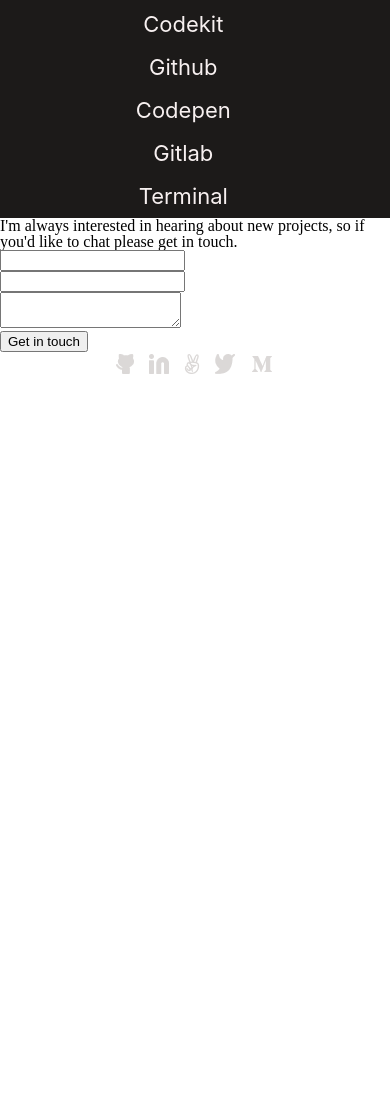
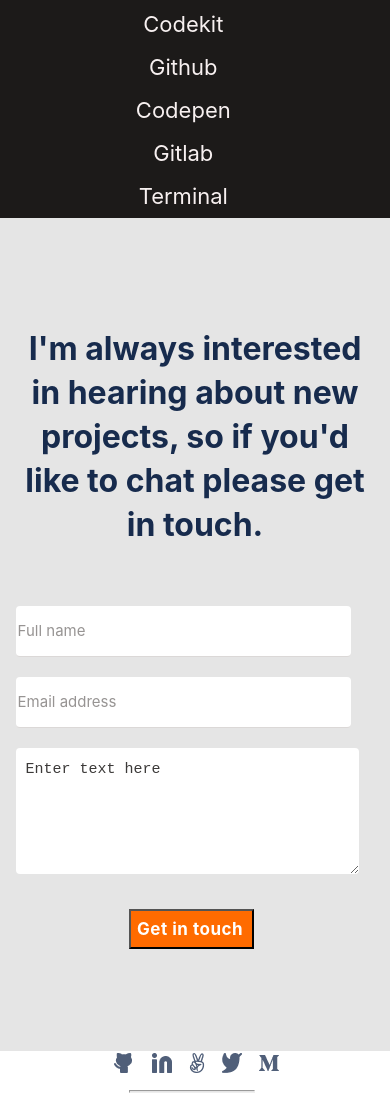
Before and after one commit to solog0039/Contact-form, a website: page index.html in a window 390 px wide. Shown: the part 5952-7053 px from the top of the page. Before the commit the page ends 6331 px from the top, so only its background shows below. Drawn offline with Linux system fonts and the light colour scheme; a web font is replaced by a local one.

Commit message:
Contact form added to my mobile version portifolio

```diff
--- a/index.html
+++ b/index.html
@@ -156,39 +156,38 @@
   </ul>
 </section>
 
-<form class="contact" action="https://formspree.io/f/{Portifolio-contact}" method="post">
- <ul>
-  <li> I'm always interested in hearing about new projects, so if you'd like to chat please get in touch.</li>
+<form class="contact-form" action="https://formspree.io/f/{Portifolio-contact}" method="post">
+  <ul class="ul-contact">
+    <li class="p-contact ">I'm always interested in hearing about new projects, so if you'd like to chat please get in touch.</li>
     <li>
       <label for="name"></label>
-      <input type="text" id="name" name="user_name" />
+      <input type="text" id="name" name="user_name" placeholder="Full name" maxlength="30" required>
     </li>
-
     <li>
       <label for="mail"></label>
-      <input type="email" id="mail" name="user_email" />
+      <input type="email" id="mail" name="user_email" placeholder="Email address" required>
     </li>
-
     <li>
       <label for="msg"></label>
-    <textarea id="msg" name="user_message">
-    </textarea>
+      <textarea id="msg" name="user_message" placeholder="Enter text here" maxlength="500" required></textarea>
     </li>
-   <li class="button">
-  <button type="submit">Get in touch</button>
+    <li class="submit-button">
+      <button type="submit" id="get-in-touch">Get in touch</button>
     </li>
+  </ul>
 
  </ul>
 </form>
 
 <footer class="footer-social-media">
   <ul class="social-media-list">
-      <li class="social"><a href="https://github.com/solog0039"><img  src="./assets/socialmedia/github.png" alt="Github"></a></li>
-      <li class="social"><a href="www.linkedin.com/in/solomon-kidanu-62a994232"><img  src="./assets/socialmedia/linkidin.png" alt="linkedin"></a></li>
-      <li class="social"><a href="##"><img  src="./assets/socialmedia/tump.png" alt="tum"></a></li>
-      <li class="social"><a href="https://twitter.com/Solomon57320119"><img  src="./assets/socialmedia/tiwtter.png" alt="tiwtter"></a></li>
-      <li class="social"><a href="##"><img  src="./assets/socialmedia/m.png" alt="M"></a></li>
+      <li class="socia-c"><a href="https://github.com/solog0039"><img  src="./assets/social media footer/Icon -GitHub.png" alt="Github"></a></li>
+      <li class="social-c"><a href="www.linkedin.com/in/solomon-kidanu-62a994232"><img  src="./assets/social media footer/Icon - Linkedin.png" alt="linkedin"></a></li>
+      <li class="social-c"><a href="##"><img  src="./assets/social media footer/Angelist.png" alt="tum"></a></li>
+      <li class="social-c"><a href="https://twitter.com/Solomon57320119"><img  src="./assets/social media footer/Icon - Twitter.png" alt="tiwtter"></a></li>
+      <li class="social-c"><a href="##"><img  src="./assets/social media footer/medium.png" alt="Medium"></a></li>
   </ul>
+  <hr class="line-c">
 </footer>
 </body>
 </html>
--- a/style.css
+++ b/style.css
@@ -662,7 +662,122 @@
   list-style: none;
 }
 
-/* social media footer styles */
+/* Contact form */
+
+.contact-form {
+  display: flex;
+  flex-direction: column;
+  background: #e5e5e5;
+  justify-content: center;
+  align-items: center;
+}
+
+.ul-contact {
+  list-style: none;
+}
+
+.p-contact {
+  margin: 13vh 3vw 7vh 3vw;
+  font-family: 'Inter', sans-serif;
+  font-style: normal;
+  font-weight: 700;
+  font-size: 32px;
+  line-height: 44px;
+  text-align: center;
+  color: #172b4d;
+}
+
+#name {
+  height: 48px;
+  margin-left: 4vw;
+  width: 85vw;
+  border: none;
+  border-bottom: 1px solid #dbd8d7;
+  border-radius: 4px;
+  margin-bottom: 20px;
+}
+
+#name::placeholder {
+  font-family: 'Inter', sans-serif;
+  font-style: normal;
+  font-weight: 400;
+  font-size: 15px;
+  line-height: 24px;
+  align-self: center;
+  color: #979493;
+}
+
+#mail {
+  height: 48px;
+  margin-left: 4vw;
+  width: 85vw;
+  border: none;
+  border-bottom: 1px solid #dbd8d7;
+  border-radius: 4px;
+  margin-bottom: 20px;
+}
+
+#mail::placeholder {
+  font-family: 'Inter', sans-serif;
+  font-style: normal;
+  font-weight: 400;
+  font-size: 15px;
+  line-height: 24px;
+  display: flex;
+  align-items: center;
+  color: #979493;
+}
+
+#msg {
+  margin-left: 4vw;
+  width: 85vw;
+  height: 114px;
+  border: none;
+  border-radius: 4px;
+  padding-left: 10px;
+  padding-top: 10px;
+}
+
+#msg::placeholder {
+  font-family: 'Inter'sans-serif;
+  font-style: normal;
+  font-weight: 400;
+  font-size: 15px;
+  line-height: 24px;
+  color: #3c3a39;
+}
+
+.submit-button {
+  align-items: center;
+  padding: 12px;
+  margin-left: 30vw;
+  margin-top: 20px;
+  margin-bottom: 90px;
+}
+
+#get-in-touch {
+  font-family: 'Inter', sans-serif;
+  font-style: normal;
+  font-weight: 700;
+  font-size: 17px;
+  line-height: 24px;
+  background-color: #ff6b00;
+  display: flex;
+  align-items: center;
+  text-align: center;
+  letter-spacing: 0.03em;
+  color: #fff;
+  width: 125px;
+  height: 40px;
+}
+
+#get-in-touch:hover {
+  box-shadow: rgba(54, 179, 127, 0.24);
+}
+
+#get-in-touch:active {
+  background: #008552;
+}
 
 .social-media-list {
   display: flex;
@@ -670,3 +785,12 @@
   align-items: center;
   gap: 15px;
 }
+
+hr.line-c {
+  display: flex;
+  margin-top: 12px;
+  background-color: #e5e5e5;
+  height: 1px;
+  width: 32vw;
+  margin-left: 33vw;
+}
```
Also changed, not shown: package.json (added, +9 -0 lines), README.md, assets/social media footer/Angelist.png (added), assets/social media footer/Icon - Angelist.svg (deleted), assets/social media footer/Icon - Linkedin.png (added), assets/social media footer/Icon - Twitter.png (added), assets/social media footer/Icon -GitHub.png (added), assets/social media footer/Icon -GitHub.svg (deleted), assets/social media footer/medium.png (added), 7 other files. Lines whose indentation alone changed are shown as unchanged.
